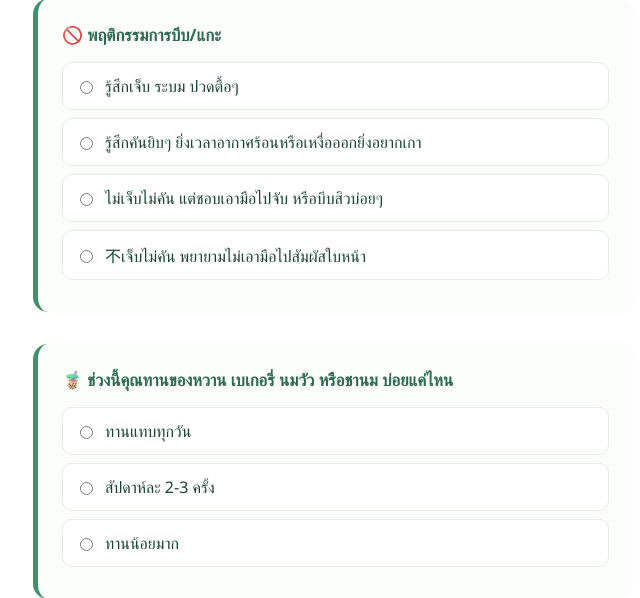
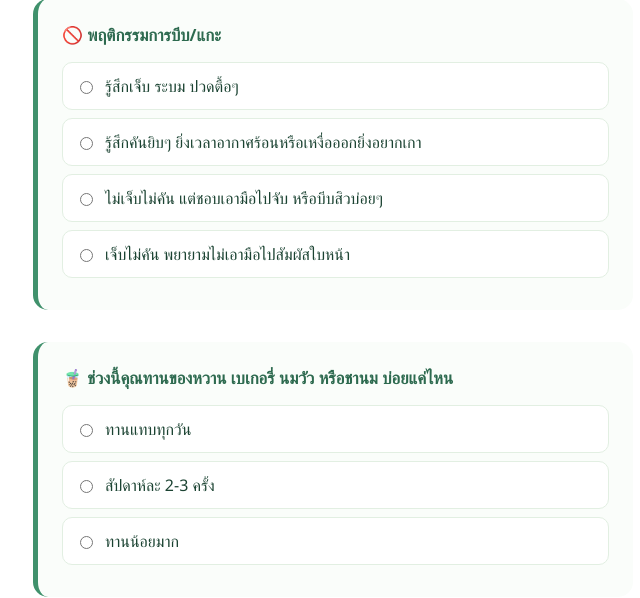
Before and after one commit to someonenezzz-svg/Classification-of-acne-types-and-care-recommendations, a Flask app: page /form in a window 1280 px wide. Shown: the part 1166-1764 px from the top of the page, without its empty margins (307-947 px from the left). Run offline with Flask 3, Linux system fonts and the light colour scheme.

Commit message:
Add files via upload

```diff
--- a/templates/form.html
+++ b/templates/form.html
@@ -164,7 +164,7 @@
                 <label class="radio-option"><input type="radio" name="choice7" value="15" required> รู้สึกเจ็บ ระบม ปวดตื้อๆ</label>
                 <label class="radio-option"><input type="radio" name="choice7" value="15"> รู้สึกคันยิบๆ ยิ่งเวลาอากาศร้อนหรือเหงื่อออกยิ่งอยากเกา</label>
                 <label class="radio-option"><input type="radio" name="choice7" value="10"> ไม่เจ็บไม่คัน แต่ชอบเอามือไปจับ หรือบีบสิวบ่อยๆ</label>
-                <label class="radio-option"><input type="radio" name="choice7" value="0"> 不เจ็บไม่คัน พยายามไม่เอามือไปสัมผัสใบหน้า</label>
+                <label class="radio-option"><input type="radio" name="choice7" value="0"> เจ็บไม่คัน พยายามไม่เอามือไปสัมผัสใบหน้า</label>
             </div>
 
             <div class="question-block">
```
